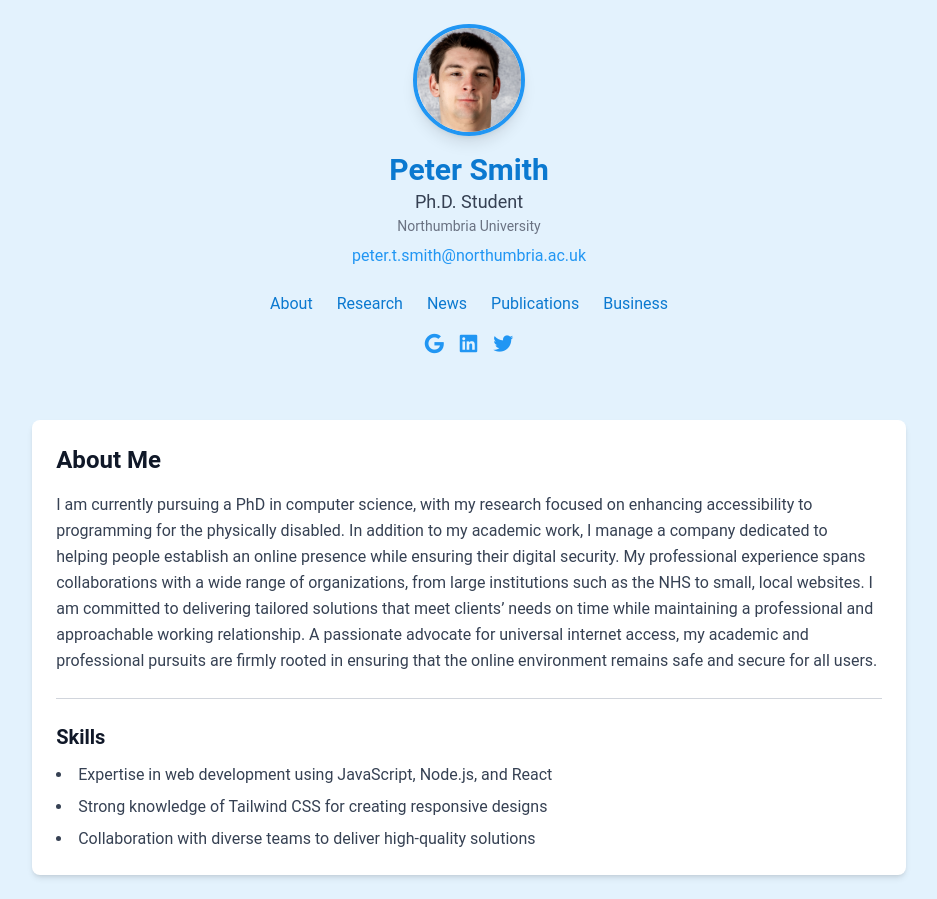
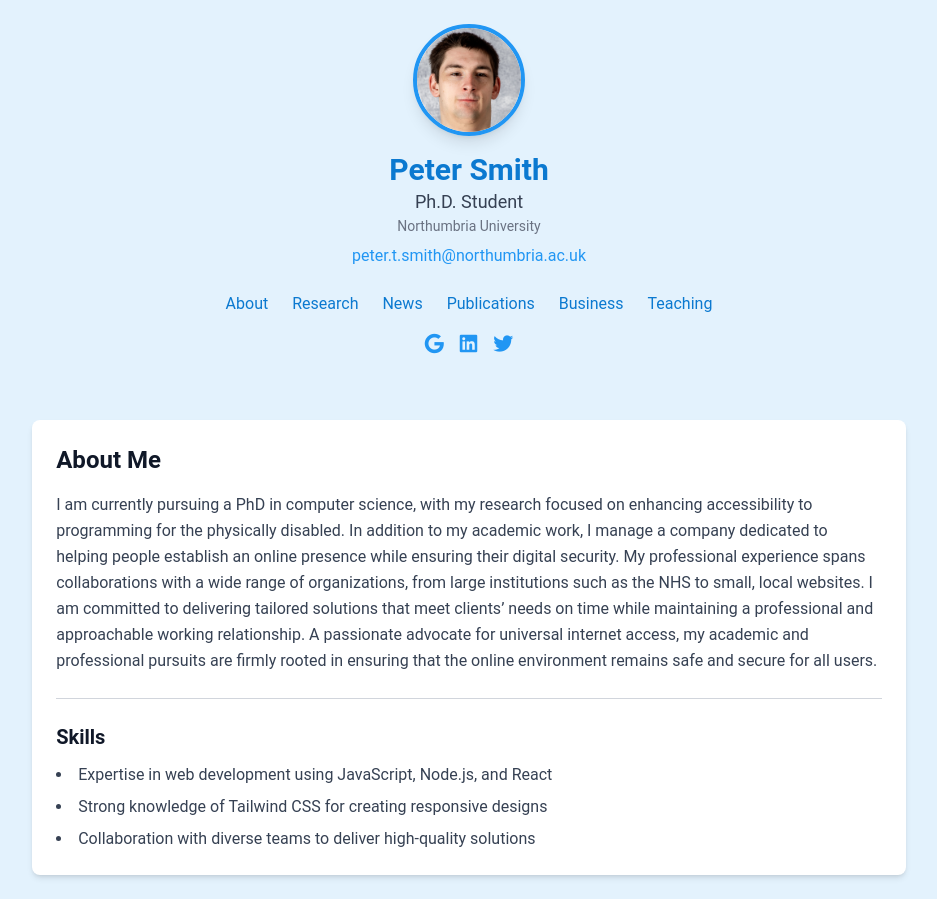
Before and after one commit to PeterTSmith1997/About-peter, a React (Vite) app: page / in a window 1280 px wide. Shown: the whole page, without its empty margins (171-1108 px from the left). Built offline with nearby package versions, Linux system fonts and the light colour scheme.

Commit message:
Update Header.jsx

```diff
--- a/src/components/Header.jsx
+++ b/src/components/Header.jsx
@@ -82,6 +82,15 @@ const Header = () => {
             >
               Business
             </Link>
+            </li>
+          <li>
+            <Link
+              to="/teaching"
+              className="text-primary-dark hover:text-primary transition duration-200"
+            >
+              Teaching
+            </Link>
+
           </li>
         </ul>
       </nav>
```
